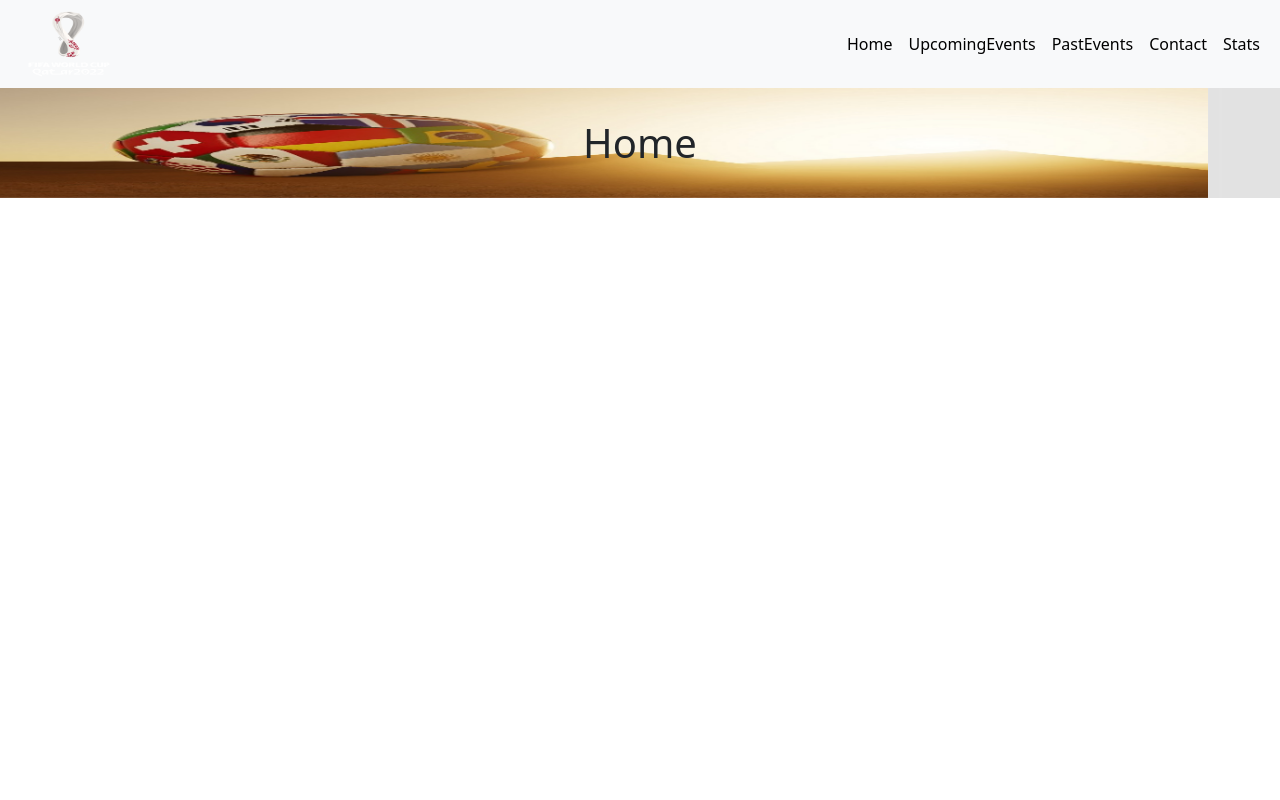
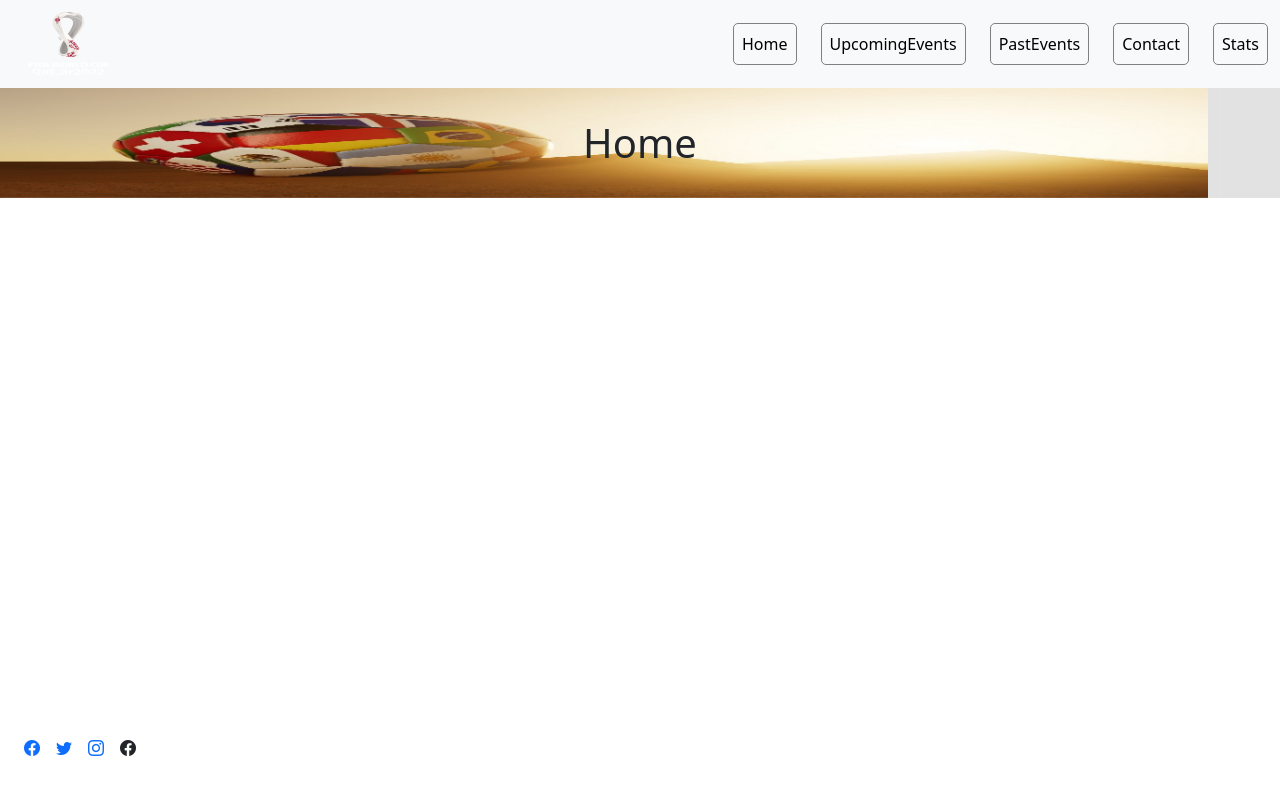
Before and after one commit to Strugtter/MH, a plain HTML site: page home.html in a window 1280 px wide. Drawn offline with nearby package versions, Linux system fonts and the light colour scheme.

Commit message:
Se agrego el pie de pagina a la página home

```diff
--- a/home.html
+++ b/home.html
@@ -6,6 +6,7 @@
     <meta name="viewport" content="width=device-width, initial-scale=1.0">
     <link href="https://cdn.jsdelivr.net/npm/bootstrap@5.3.0-alpha1/dist/css/bootstrap.min.css" rel="stylesheet" integrity="sha384-GLhlTQ8iRABdZLl6O3oVMWSktQOp6b7In1Zl3/Jr59b6EGGoI1aFkw7cmDA6j6gD" crossorigin="anonymous">
     <script src="https://cdn.jsdelivr.net/npm/bootstrap@5.3.0-alpha1/dist/js/bootstrap.bundle.min.js" integrity="sha384-w76AqPfDkMBDXo30jS1Sgez6pr3x5MlQ1ZAGC+nuZB+EYdgRZgiwxhTBTkF7CXvN" crossorigin="anonymous"></script>
+    <link rel="stylesheet" href="https://cdn.jsdelivr.net/npm/bootstrap-icons@1.8.1/font/bootstrap-icons.css">
     <title>Home</title>
 </head>
 
@@ -19,8 +20,6 @@
   height: 100%;
   width: 100%;
 }
-
-
 
 .carousel-inner{
     display: flex;
@@ -39,21 +38,26 @@
 
 }
 
-/* .title:nth-of-type(1){
-    align-self: flex-center;
-    justify-content: center;
-} */
+.nav-item{
+    border: 1px solid gray;
+    border-radius: 5px;
+}
 
+.body{
+    position: relative;
+    min-height: 100vh;
+}
 
+.pie{
+    position: absolute;
+    bottom: 0;
+}
 
 
 
 
 </style>
-
-<body>
-
-
+<body class="body">
     <nav class="navbar navbar-expand-lg navbar-light bg-light">
         <div class="container-fluid">
           <button class="navbar-toggler" type="button" data-bs-toggle="collapse" data-bs-target="#navbarSupportedContent" aria-controls="navbarSupportedContent" aria-expanded="false" aria-label="Toggle navigation">
@@ -65,7 +69,7 @@
             </a>
         </div>
           <div class="collapse navbar-collapse" id="navbarSupportedContent">
-            <ul class="navbar-nav me-auto mb-2 mb-lg-0">
+            <ul class="navbar-nav me-auto mb-2 mb-lg-0 gap-4">
               <li class="nav-item">
                 <a class="nav-link active" aria-current="page" href="#">Home</a>
               </li>
@@ -101,10 +105,17 @@
         </div>
       </div>
 
-
-
-
-
-
+      <footer class="container pie p-4 rounded">
+        <div class="d-lg-flex justify-content-between">
+            <div>
+                <ul class="d-flex gap-3 list-unstyled">
+                  <li><a href="#"><i class="bi bi-facebook"></i></a></li>
+                  <li><a href="#"><i class="bi bi-twitter"></i></a></li>
+                  <li><a href="#"><i class="bi bi-instagram"></i></a></li>
+                  <i class="bi bi-facebook"></i>
+                </ul>
+              </div>
+        </div>
+      </footer>
 </body>
 </html>
```
